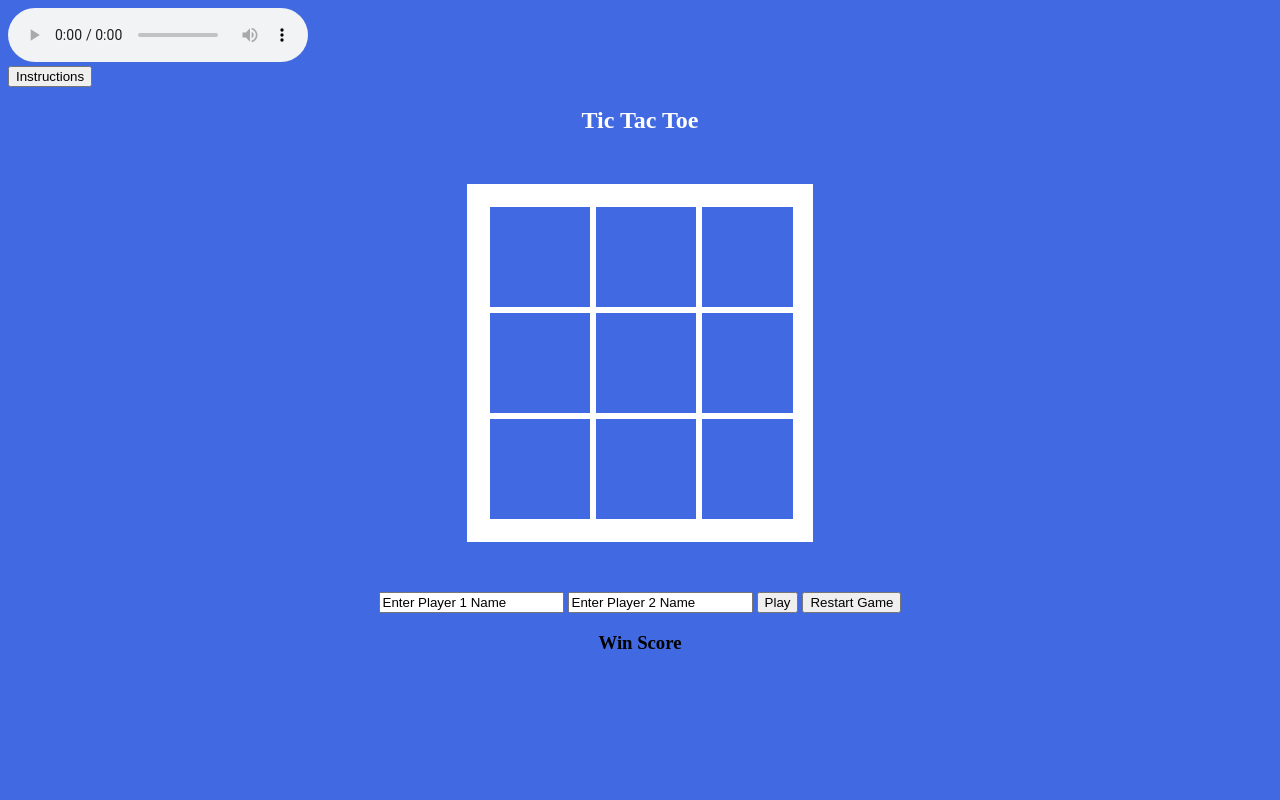
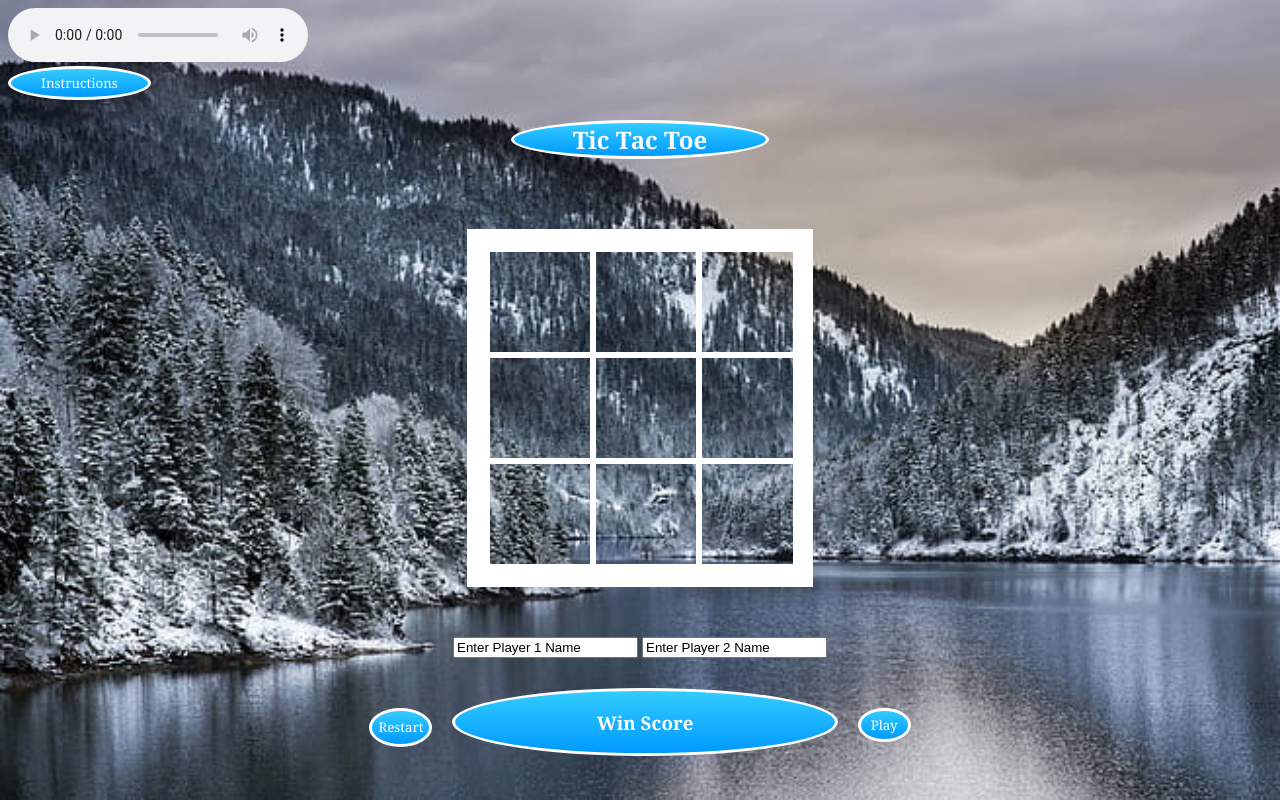
Before and after one commit to umapalam/Tic-Tac-Toe, a plain HTML site: page index.html in a window 1280 px wide. Drawn offline with Linux system fonts and the light colour scheme.

Commit message:
Final edits

```diff
--- a/css/style.css
+++ b/css/style.css
@@ -1,6 +1,11 @@
-body {
+body, html {
+    min-height: 100%;
+}
+body{
     font-family: 'Times New Roman', Times, serif;
-    background-color: royalblue;
+    background-image: url("../images/Lake.jpg");
+    background-repeat: no-repeat;
+    background-size: cover;
 }
 
 /* instructions popup */
@@ -55,8 +60,22 @@ body {
     transform: translate(-50%, -50%) scale(1);
 }
 
-.gameTitle{
+/* Title */
+
+.titleContainer{
+    display: flex;
+    justify-content: center;
+}
+
+.Title{
     color: white;
+    font-family: Georgia, 'Times New Roman', Times, serif;
+    background: linear-gradient(to bottom, #33ccff 0%, #0099ff 100%);
+    text-align: center;
+    border: solid white;
+    border-radius: 50%;
+    width: 20%;
+    height: 40%;
 }
 
 section {
@@ -80,3 +99,77 @@ section {
     line-height: 100px;
     font-size: 60px;
 }
+
+.lastSection{
+    padding-top: 30px;
+    display: flex;
+    justify-content: center;
+}
+.winScoreContainer{
+    color: white;
+    font-family: Georgia, 'Times New Roman', Times, serif;
+    background: linear-gradient(to bottom, #33ccff 0%, #0099ff 100%);
+    text-align: center;
+    border: solid white;
+    border-radius: 50%;
+    width: 30%;
+    height: 50%;
+}
+
+.restart{
+    padding-top: 20px;
+    display: flex;
+    justify-content: center;
+    padding-left: 20px;
+    padding-right: 20px;
+}
+
+.gameRestart{
+    color: white;
+    font-family: Georgia, 'Times New Roman', Times, serif;
+    background: linear-gradient(to bottom, #33ccff 0%, #0099ff 100%);
+    text-align: center;
+    border: solid white;
+    border-radius: 50%;
+    width: 100%;
+    height: 80%;
+}
+
+.play{
+    padding-top: 20px;
+    display: flex;
+    justify-content: center;
+    padding-left: 20px;
+    padding-right: 20px;
+}
+
+#play-btn{
+    color: white;
+    font-family: Georgia, 'Times New Roman', Times, serif;
+    background: linear-gradient(to bottom, #33ccff 0%, #0099ff 100%);
+    text-align: center;
+    border: solid white;
+    border-radius: 50%;
+    width: 100%;
+    height: 70%;
+    padding-right: 10px;
+    padding-left: 10px;
+}
+
+.instruc-btn{
+    color: white;
+    font-family: Georgia, 'Times New Roman', Times, serif;
+    background: linear-gradient(to bottom, #33ccff 0%, #0099ff 100%);
+    text-align: center;
+    border: solid white;
+    border-radius: 50%;
+    padding-right: 30px;
+    padding-left: 30px;
+    padding-top: 5px;
+    padding-bottom: 5px;
+}
+
+.gameStatus{
+    color: white;
+    font-family: 'Times New Roman', Times, serif;
+}
--- a/index.html
+++ b/index.html
@@ -20,9 +20,11 @@
             <p>Player 1, "X" and player 2, "O" take turns marking empty spaces on a 3x3 board.The first player that gets their respective "X" or "O" in three empty spaces horizontally, vertically or diagonlly wins the game.</p>
         </div>
     </div>
-    <button onclick="togglePopup()">Instructions</button>
+    <button class="instruc-btn" onclick="togglePopup()">Instructions</button>
+    <section class="titleContainer">
+        <h1 class="Title">Tic Tac Toe</h1>
+    </section>
     <section>
-        <h1 class="gameTitle">Tic Tac Toe</h1>
         <div class="gameContainer">
             <div data-cell-index="0" class="cell"></div>
             <div data-cell-index="1" class="cell"></div>
@@ -35,17 +37,23 @@
             <div data-cell-index="8" class="cell"></div>
         </div>
         <h2 class="gameStatus"></h2>
+    </section>
+    <section>
         <input type="text" id="player1text" value="Enter Player 1 Name"/>
         <input type="text" id="player2text" value="Enter Player 2 Name"/>
-        <button id="play-btn">Play</button>
-        <button class="gameRestart">Restart Game</button>
     </section>
-    <section>
+    <section class="lastSection">
+        <div class="restart">
+            <button class="gameRestart">Restart</button>
+        </div>
         <div class="winScoreContainer">
             <h3>Win Score</h3>
             <p class="player1Count"></p>
             <p class="player2Count"></p>
         </div>
+        <div class="play">
+            <button id="play-btn">Play</button>
+        </div>
     </section>
 </body>
 <script src="js/app.js"></script>
```
